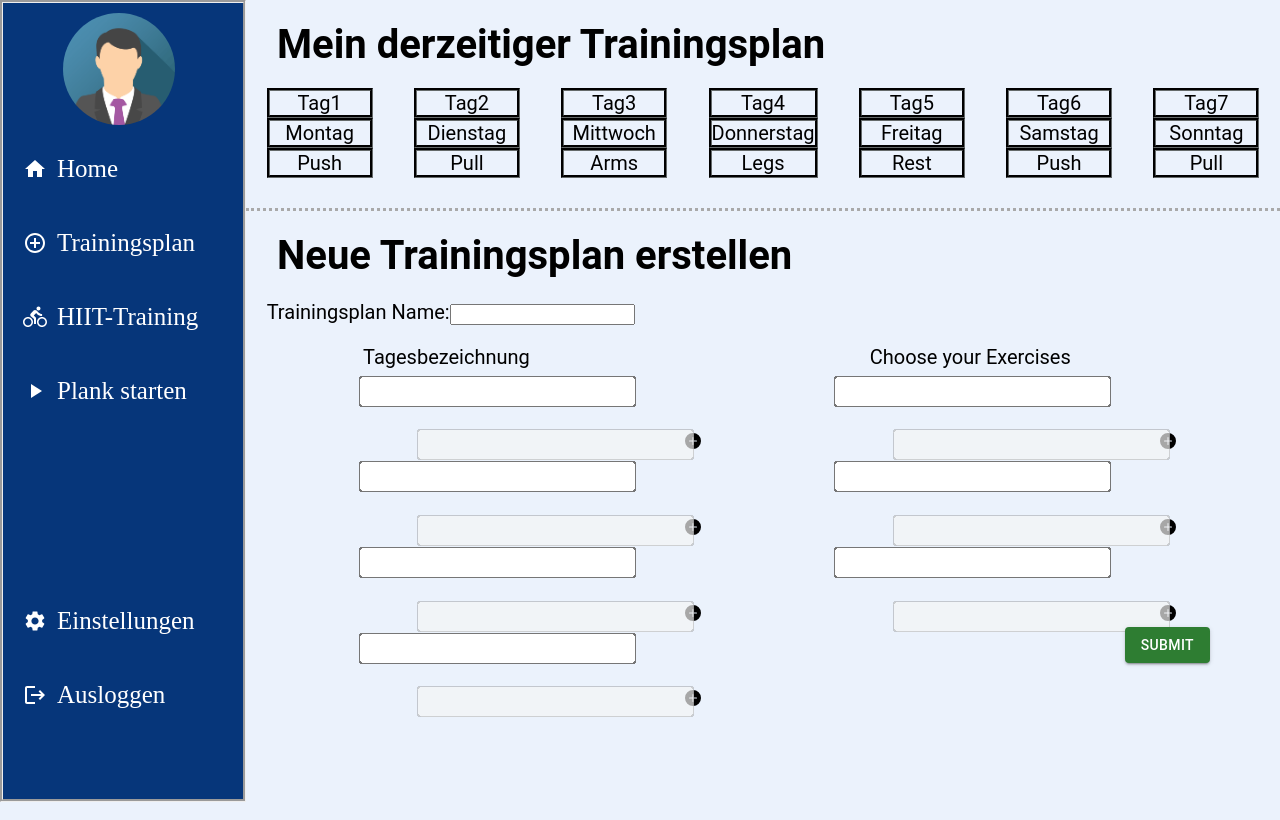
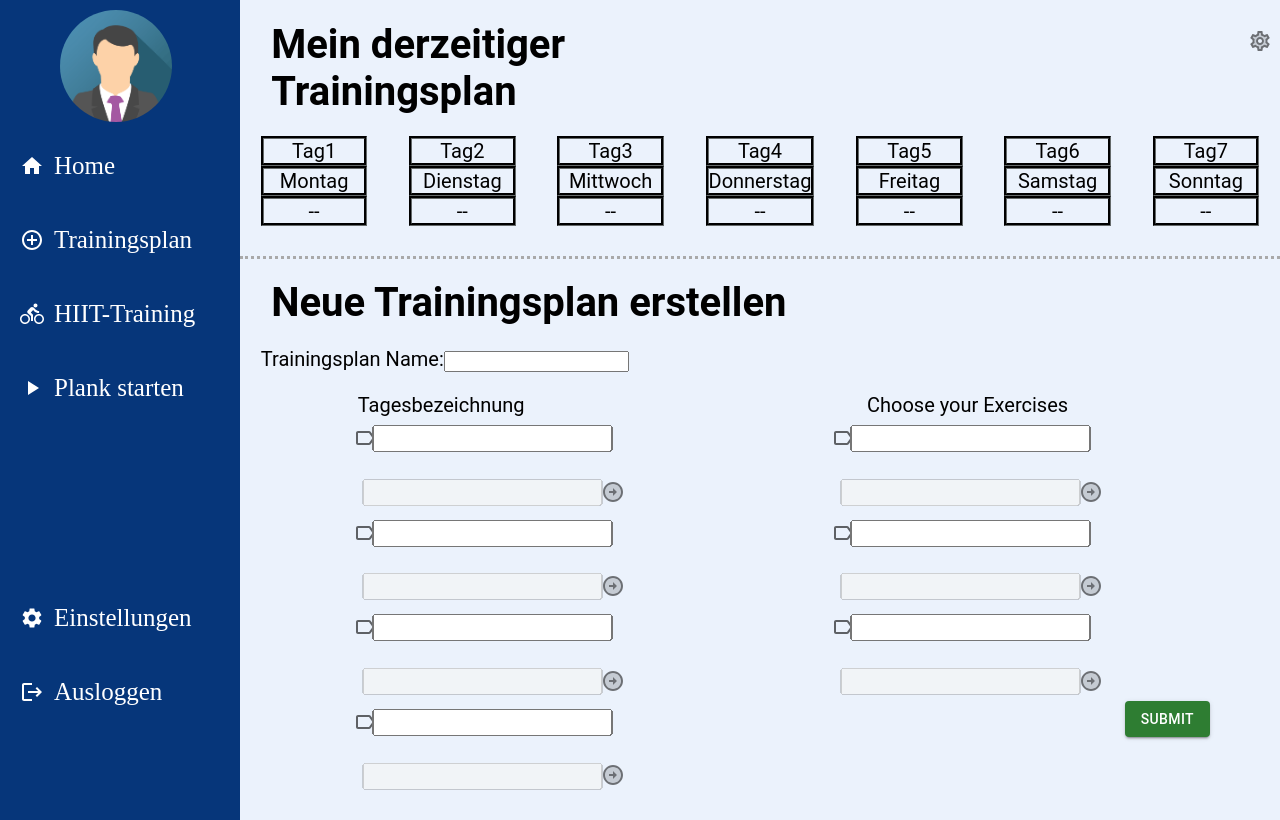
Before and after one commit to Laurin291/fitnesswebapp, a React (Create React App) app: page /create in a window 1280 px wide. Built offline with nearby package versions, Linux system fonts and the light colour scheme; no server answers; the database is empty.

Commit message:
SideNavbar fix Create.js Bug fixes & Anzeige des ausgewählten Trainingsplans

```diff
--- a/src/data.js
+++ b/src/data.js
@@ -210,19 +210,112 @@ class Data {
         return uebungen
     }
 
+    getTrainingsplan(id) {
+
+        // eslint-disable-next-line react-hooks/rules-of-hooks
+        const [fetchError, setFetchError] = useState(null)
+        // eslint-disable-next-line react-hooks/rules-of-hooks
+        const [uebungen, setUebungen] = useState(null)
+        // eslint-disable-next-line react-hooks/rules-of-hooks
+        useEffect(() => {
+            const fetchUebungen = async () => {
+                const {data, error} = await supabase
+                    .from('trainingsplan')
+                    .select('*')
+                    .match({trainingsplanID: id})
+
+
+                if (error) {
+                    setFetchError('Could not fetch the exercises')
+
+                }
+                if (data) {
+                    setUebungen(data)
+                    setFetchError(null)
+                }
+            }
+            fetchUebungen()
+        }, [])
+
+
+        return uebungen
+
+
+
+
+
+    }
+
+    getTrainingstag(id){
+        // eslint-disable-next-line react-hooks/rules-of-hooks
+        const [fetchError, setFetchError] = useState(null)
+        // eslint-disable-next-line react-hooks/rules-of-hooks
+        const [uebungen, setUebungen] = useState(null)
+        // eslint-disable-next-line react-hooks/rules-of-hooks
+        useEffect(() => {
+            const fetchUebungen = async () => {
+                const {data, error} = await supabase
+                    .from('trainingstag')
+                    .select('Tagesbezeichung, uebungIDs')
+                    .match({trainingsplanID: id})
+
+
+                if (error) {
+                    setFetchError('Could not fetch the exercises')
+
+                }
+                if (data) {
+                    setUebungen(data)
+                    setFetchError(null)
+                }
+            }
+            fetchUebungen()
+        }, [])
+
+
+        return uebungen
+    }
+
+    getUebungen(id){
+        // eslint-disable-next-line react-hooks/rules-of-hooks
+        const [fetchError, setFetchError] = useState(null)
+        // eslint-disable-next-line react-hooks/rules-of-hooks
+        const [uebungen, setUebungen] = useState(null)
+        // eslint-disable-next-line react-hooks/rules-of-hooks
+        useEffect(() => {
+            const fetchUebungen = async () => {
+                const {data, error} = await supabase
+                    .from('uebungen')
+                    .select('Name')
+                    .match({uebungID: id})
+
+
+                if (error) {
+                    setFetchError('Could not fetch the exercises')
+
+                }
+                if (data) {
+                    setUebungen(data)
+                    setFetchError(null)
+                }
+            }
+            fetchUebungen()
+        }, [])
+
+
+        return uebungen
+    }
+
 
     async postTrainingsplan(array, trainingsplanname) {
         let uebungsIDs
         let tagesbezeichnung
         let iserror = false
 
-        const { data2, error } = await supabase
+        const {data2, error} = await supabase
             .from('trainingsplan')
             .insert({name: trainingsplanname})
             .select()
-
-
-
 
 
         console.log(data2)
@@ -260,12 +353,21 @@ class Data {
 
     }
 
-    async update(Name, Kategorie, id) {
+    async update(Name, update) {
 
         const {data, error} = await supabase
-            .from("uebungen")
-            .update([{Name, Kategorie}])
-            .eq('id', id)
+            .from("trainingsplan")
+            .update([{selected: update}])
+            .eq('name', Name)
+    }
+
+    async updatecolumn(){
+        const {data, error} = await supabase
+            .from("trainingsplan")
+            .update([{selected: 'FALSE'}])
+            .eq('selected','TRUE')
+
+
     }
 
 
--- a/src/index.css
+++ b/src/index.css
@@ -238,9 +238,9 @@ a {
 
 
 .uebungauswählen {
-    margin-left: 25%;
+    margin-left: 10%;
     margin-top: 5%;
-    scale: 150%;
+    scale: 130%;
 }
 
 
@@ -319,6 +319,7 @@ a {
 
 /* Create.js *************************************************************** */
 
+
 #trainingsplandivs {
     background: white;
     border-width: 2px;
@@ -336,7 +337,7 @@ a {
 }
 
 .plusicon {
-    margin-left: 8%;
+    margin-left: 4%;
 }
 
 #submitButton {
@@ -386,6 +387,15 @@ a {
     margin-top: 2%;
 }
 
+#ueberschriftverwaltungsdiv{
+    display: flex;
+    flex-direction: row;
+}
+#verwaltungsButton{
+    margin-left: 45%;
+    margin-top: 2%;
+}
+
 #createList {
     columns: 2;
     -webkit-columns: 2;
@@ -405,7 +415,7 @@ a {
 .tagesbezeichnung {
     color: black;
     margin-left: 3%;
-    scale: 150%;
+    scale: 130%;
 }
 
 /* App.js ****************************************************************** */
@@ -422,17 +432,16 @@ a {
 
 
 .sidenavbar {
-    height: 50%;
-    min-height: 97vh;
+    height: 100svh;
     width: 8em;
     color: white;
-    border-style: groove;
     position: relative;
     float: left;
     top: 0;
     font-size: 25px;
     line-height: 150%;
     background-color: #06367A;
+    border: none;
 
 }
 
@@ -487,6 +496,14 @@ a {
 
 #textdown{
     margin-top:85%
+}
+
+/* Trainingsplanverwaltung */
+
+#tableContainer{
+    margin: 2em;
+    width: 95%;
+
 }
 
 /*
--- a/src/pages/Create.js
+++ b/src/pages/Create.js
@@ -17,21 +17,24 @@ import { validTrainingsplanname, validTagesbezeichnung } from '../Regex.js';
 import Checkbox from "@mui/material/Checkbox";
 import LabelOutlinedIcon from '@mui/icons-material/LabelOutlined';
 import LabelIcon from '@mui/icons-material/Label';
+import IconButton from "@mui/material/IconButton";
+import SettingsTwoToneIcon from '@mui/icons-material/SettingsTwoTone';
+import ArrowCircleRightTwoToneIcon from '@mui/icons-material/ArrowCircleRightTwoTone';
 
 
 export default function Create() {
-    const [numChildren, setNumChildren] = useState(0)
-    const [value, setValue] = useState("Beine");
-    const [Trainingsplanname, setTrainingsplanname] = useState('')
+    const navigate = useNavigate();
+    const [alertinhalt, setAlertInhalt] = useState("")
+    const [error, setError] = useState(true)
+    const [tagesbezeichnung1,setTagesbezeichnung1] = useState("--")
+    const [tagesbezeichnung2,setTagesbezeichnung2] = useState("--")
+    const [tagesbezeichnung3,setTagesbezeichnung3] = useState("--")
+    const [tagesbezeichnung4,setTagesbezeichnung4] = useState("--")
+    const [tagesbezeichnung5,setTagesbezeichnung5] = useState("--")
+    const [tagesbezeichnung6,setTagesbezeichnung6] = useState("--")
+    const [tagesbezeichnung7,setTagesbezeichnung7] = useState("--")
 
-    const [formError, setFormError] = useState(null)
-    const [loading, setLoading] = React.useState(false);
-    const [query, setQuery] = React.useState('idle');
-    const timerRef = React.useRef();
-    const navigate = useNavigate();
-    const [error, setError] = useState(true)
-    const [alertinhalt, setAlertInhalt] = useState("")
-    const [checked, setChecked] = React.useState(true);
+
 
 
     window.onbeforeunload = function () {
@@ -46,7 +49,6 @@ export default function Create() {
 
 
         if (text != null && text.length > 2) {
-            console.log("************** " + text.length)
             let text1 = text.split(",")
             let hilfe = []
             for (let i = 0; i < text1.length; i++) {
@@ -58,6 +60,7 @@ export default function Create() {
 
             for (let i = 0; i < hilfe.length; i++) {
                 kurzNamenobjectarray.push(data.getbyUbung("uebungen", hilfe[i]))
+
             }
 
 
@@ -129,10 +132,12 @@ export default function Create() {
             if (document.getElementById(number.number).disabled === false){
                 document.getElementById(number.number).disabled = true
                 document.getElementById(number.number).value = "REST"
+                document.getElementById(number.number).parentNode.children[3].style.pointerEvents = "none"
                 window.localStorage.setItem("Name"+number.number, "REST")
             }else{
                 document.getElementById(number.number).disabled = false
                 document.getElementById(number.number).value = ""
+                document.getElementById(number.number).parentNode.children[3].style.pointerEvents = ""
                 window.localStorage.setItem("Name"+number.number, "")
             }
 
@@ -147,13 +152,39 @@ export default function Create() {
                        onChange={(e) => saveName(e.target.value, number)}></input>
 
                 <input type="text" className="uebungauswählen" disabled value={getUebungText(number.number)}></input>
-                <Link to={'/uebungselect/' + number.number}><PlusIcon class="plusicon"></PlusIcon> </Link>
+                <Link to={'/uebungselect/' + number.number} class="plusicon" >
+                    <IconButton>
+                    <ArrowCircleRightTwoToneIcon></ArrowCircleRightTwoToneIcon>
+                    </IconButton>
+                </Link>
             </li>
         )
     }
 
     //Component der Trainingsplananzeige um öfter das gleiche Object am Bildschirm anzuzeigen
     const DayShowComponent = ({tag}) => {
+
+        const trainingspläne = data.get("trainingsplan")
+        const trainingstagtabelle = data.get("trainingstag")
+
+        if (trainingspläne != null && trainingstagtabelle != null){
+            const selected = trainingspläne.filter((trainingsplan) => trainingsplan.selected == true)
+
+            if (selected.length >0){
+                const trainingstage = trainingstagtabelle.filter(tag => tag.trainingsplanID == selected[0].trainingsplanID)
+
+                setTagesbezeichnung1(trainingstage[0].Tagesbezeichung)
+                setTagesbezeichnung2(trainingstage[1].Tagesbezeichung)
+                setTagesbezeichnung3(trainingstage[2].Tagesbezeichung)
+                setTagesbezeichnung4(trainingstage[3].Tagesbezeichung)
+                setTagesbezeichnung5(trainingstage[4].Tagesbezeichung)
+                setTagesbezeichnung6(trainingstage[5].Tagesbezeichung)
+                setTagesbezeichnung7(trainingstage[6].Tagesbezeichung)
+            }
+
+        }
+
+
         return (
             <div className="trtagdivs">
                 <p className="trtagcontent">Tag{tag.tagesnummer}</p>
@@ -211,7 +242,7 @@ export default function Create() {
 
 
                 if (!value) {
-                    navigate("/Trainingsplanverwaltung/true")
+                    navigate("/Trainingsplanverwaltung/")
                     clearLocalStorage()
 
                 } else {
@@ -257,42 +288,50 @@ export default function Create() {
             <div id="content">
                 {/* Anzeige der oberen Hälfte des Bildschirms */}
                 <div id="trainingsplananzeige">
-                    <h1 className="ueberschrift">Mein derzeitiger Trainingsplan</h1>
+                    <div id="ueberschriftverwaltungsdiv">
+                        <h1 className="ueberschrift">Mein derzeitiger Trainingsplan</h1>
+                        <Link to={"/trainingsplanverwaltung"} id="verwaltungsButton"><IconButton >
+                            <SettingsTwoToneIcon></SettingsTwoToneIcon>
+                        </IconButton>
+                        </Link>
+                    </div>
+
+
                     <div id="divs">
                         <DayShowComponent tag={{
                             tagesnummer: 1,
                             wochentag: 'Montag',
-                            tagesbezeichnung: 'Push'
+                            tagesbezeichnung: tagesbezeichnung1
                         }}/>
                         <DayShowComponent tag={{
                             tagesnummer: 2,
                             wochentag: 'Dienstag',
-                            tagesbezeichnung: 'Pull'
+                            tagesbezeichnung: tagesbezeichnung2
                         }}/>
                         <DayShowComponent tag={{
                             tagesnummer: 3,
                             wochentag: 'Mittwoch',
-                            tagesbezeichnung: 'Arms'
+                            tagesbezeichnung: tagesbezeichnung3
                         }}/>
                         <DayShowComponent tag={{
                             tagesnummer: 4,
                             wochentag: 'Donnerstag',
-                            tagesbezeichnung: 'Legs'
+                            tagesbezeichnung: tagesbezeichnung4
                         }}/>
                         <DayShowComponent tag={{
                             tagesnummer: 5,
                             wochentag: 'Freitag',
-                            tagesbezeichnung: 'Rest'
+                            tagesbezeichnung: tagesbezeichnung5
                         }}/>
                         <DayShowComponent tag={{
                             tagesnummer: 6,
                             wochentag: 'Samstag',
-                            tagesbezeichnung: 'Push'
+                            tagesbezeichnung: tagesbezeichnung6
                         }}/>
                         <DayShowComponent tag={{
                             tagesnummer: 7,
                             wochentag: 'Sonntag',
-                            tagesbezeichnung: 'Pull'
+                            tagesbezeichnung: tagesbezeichnung7
                         }}/>
 
 
@@ -303,13 +342,14 @@ export default function Create() {
                     <div>
                         <div>
                             <h1 className="ueberschrift">Neue Trainingsplan erstellen</h1>
+                        </div>
 
-                        </div>
                         <div className="trainingsplanname">
                             <label htmlFor="trainingsplanname">Trainingsplan Name:</label>
                             <input id="trainingsplanname" type="text" defaultValue={getTrainingsplanNameText()}
                                    onInput={(e) => saveTrainingsplanName(e.target.value)} required></input>
                         </div>
+
                         <ul id="createList">
                             <label htmlFor="Tagesbezeichnung" className="tagesbezeichnung">Tagesbezeichnung</label>
                             {/* day1 *********************************************** */}
--- a/src/pages/Trainingsplanverwaltung.js
+++ b/src/pages/Trainingsplanverwaltung.js
@@ -15,21 +15,22 @@ import KeyboardArrowDownIcon from '@mui/icons-material/KeyboardArrowDown';
 import KeyboardArrowUpIcon from '@mui/icons-material/KeyboardArrowUp';
 import Checkbox from '@mui/material/Checkbox';
 import data from "../data.js";
-import {useParams} from "react-router-dom";
+import {useNavigate, useParams} from "react-router-dom";
 import {Link} from "react-router-dom";
 import Button from "@mui/material/Button";
 import Snackbar from "@mui/material/Snackbar";
 import MuiAlert from '@mui/material/Alert';
 import {useState} from "react";
+import EditTwoToneIcon from '@mui/icons-material/EditTwoTone';
+import KeyboardDoubleArrowRightTwoToneIcon from '@mui/icons-material/KeyboardDoubleArrowRightTwoTone';
 
 
 // Funktion um einen Datensatz in der Tabelle zu erstellen
-function createData(id, name, trainingstage, uebungname) {
+function createData(id, name, trainingstage) {
     return {
         id,
         name,
-        trainingstage,
-        uebungname
+        trainingstage
 
 
     };
@@ -40,8 +41,26 @@ function Row(props) {
     const {number} = useParams()
     const {row} = props;
     const [open, setOpen] = React.useState(false);
-    const [open2, setOpen2] = React.useState(false);
     const labelId = `enhanced-table-checkbox-1`;
+    const [checked, setChecked] = React.useState()
+    const navigate = useNavigate();
+
+    const selectTrainingsplan = (e) => {
+        const parent = e.target.parentNode.parentNode
+
+        const name = parent.parentNode.children[2]
+
+        if (name != undefined){
+            console.log(name.innerHTML)
+            data.updatecolumn().then(data.update(name.innerHTML,'TRUE').then(navigate("/create")))
+
+        }
+
+
+
+
+
+    }
 
 
     return (
@@ -62,6 +81,11 @@ function Row(props) {
                 <TableCell align="left">
                     {row.name}
                 </TableCell>
+                <TableCell>
+                    <IconButton size="small" onClick={selectTrainingsplan}>
+                        <KeyboardDoubleArrowRightTwoToneIcon/>
+                    </IconButton>
+                </TableCell>
             </TableRow>
             <TableRow>
                 <TableCell style={{paddingBottom: 0, paddingTop: 0}} colSpan={6}>
@@ -81,31 +105,10 @@ function Row(props) {
                                                 </TableCell>
                                                 <TableCell align={"right"}>
                                                     <IconButton
-                                                    aria-label="expand row"
                                                         size="small"
-                                                    onClick={() => setOpen2(!open2)}
                                                     >
-                                                    {open2 ? <KeyboardArrowUpIcon/> : <KeyboardArrowDownIcon/>}
+                                                        <EditTwoToneIcon></EditTwoToneIcon>
                                                     </IconButton>
-                                            </TableCell>
-                                        </TableRow>
-                                        <TableRow>
-                                            <TableCell style={{paddingBottom: 0, paddingTop: 0}} colSpan={6}>
-                                                <Collapse in={open2} timeout="auto" unmountOnExit>
-                                                    <Box sx={{margin: 1}}>
-                                                        <Typography variant="h7" gutterBottom component="div">
-                                                            Übungen
-                                                        </Typography>
-                                                        <Table size="small" aria-label="purchases">
-                                                            <TableBody>
-
-                                                                {row.uebungname.map((uebungen) => {
-                                                                uebungen.map((uebung)=> uebung[0].Name)
-                                                            })}
-                                                            </TableBody>
-                                                        </Table>
-                                                    </Box>
-                                                </Collapse>
                                                 </TableCell>
                                             </TableRow>
                                         </>
@@ -130,8 +133,6 @@ function rows() {
     const trainingstage = data.get('trainingstag')
 
 
-
-
     let numzeilen = 0;
     const zeile = []
 
@@ -140,25 +141,9 @@ function rows() {
 
         for (let i = 0; i < trainingsplan.length; i++) {
             const trainingstagBezeichnung = trainingstage.filter((tag) => tag.trainingsplanID == trainingsplan[i].trainingsplanID)
-            let uebungenname =[]
-
-            for (let k = 0; k<7;k++){
-                let hilfe =[]
-                for (let j = 0; j < trainingstagBezeichnung[k].uebungIDs.length; j++){
 
 
-                    hilfe.push(uebungen.filter((uebung)  => uebung.uebungID == trainingstagBezeichnung[k].uebungIDs[j] ))
-
-                }
-                uebungenname.push(hilfe)
-            }
-
-
-
-
-
-
-            zeile.push(createData(trainingsplan[i].trainingsplanID, trainingsplan[i].name, trainingstagBezeichnung, uebungenname))
+            zeile.push(createData(trainingsplan[i].trainingsplanID, trainingsplan[i].name, trainingstagBezeichnung))
         }
 
     }
@@ -176,13 +161,14 @@ export default function Trainingsplanverwaltung() {
 
     return (
         <div id="content">
-            <TableContainer component={Paper}>
+            <TableContainer component={Paper} id="tableContainer">
                 <Table aria-label="collapsible table">
                     <TableHead>
                         <TableRow>
                             <TableCell/>
                             <TableCell>ID</TableCell>
                             <TableCell>Name</TableCell>
+                            <TableCell/>
 
                         </TableRow>
                     </TableHead>
--- a/src/pages/Uebungselect.js
+++ b/src/pages/Uebungselect.js
@@ -235,7 +235,7 @@ export default function Uebungstabelle() {
 
     return (
         <div id="content">
-            <TableContainer component={Paper}>
+            <TableContainer component={Paper} id="tableContainer">
                 <Table aria-label="collapsible table">
                     <TableHead>
                         <TableRow>
```
Lines whose indentation alone changed are shown as unchanged.
